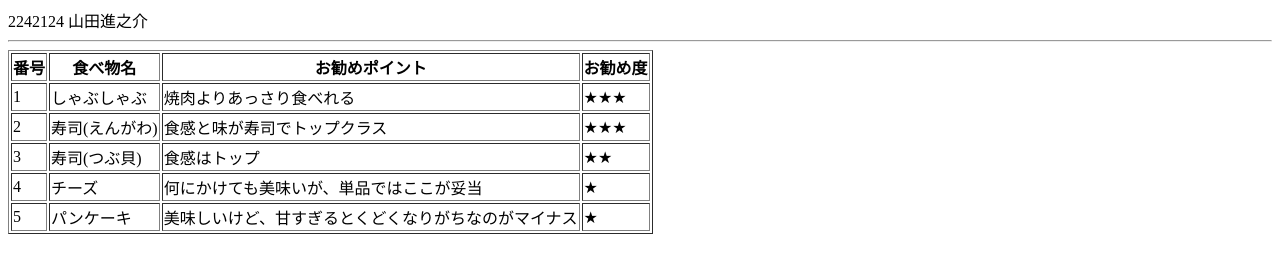
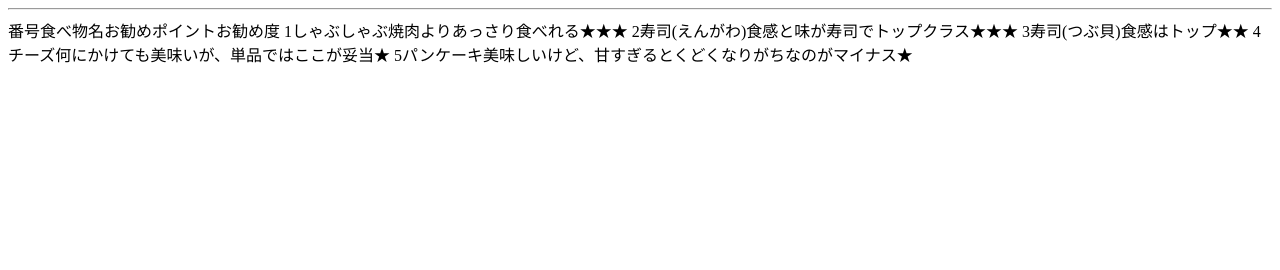
Before and after one commit to rinamarusuisan/literacy, a plain HTML site: page table.html in a window 1280 px wide. Drawn offline with Linux system fonts and the light colour scheme.

Commit message:
Update table.html

```diff
--- a/table.html
+++ b/table.html
@@ -5,9 +5,7 @@
 <TITLE>好きな食べ物のお勧め度</TITLE>
 </HEAD>
 <BODY>
-2242124 山田進之介<BR>
 <HR>
-<TABLE BORDER="1">
 <TR><TH>番号</TH><TH>食べ物名</TH><TH>お勧めポイント</TH><TH>お勧め度</TH></TR>
 <TR><TD>1</TD><TD>しゃぶしゃぶ</TD><TD>焼肉よりあっさり食べれる</TD><TD>★★★</TD></TR>
 <TR><TD>2</TD><TD>寿司(えんがわ)</TD><TD>食感と味が寿司でトップクラス</TD><TD>★★★</TD></TR>
```
